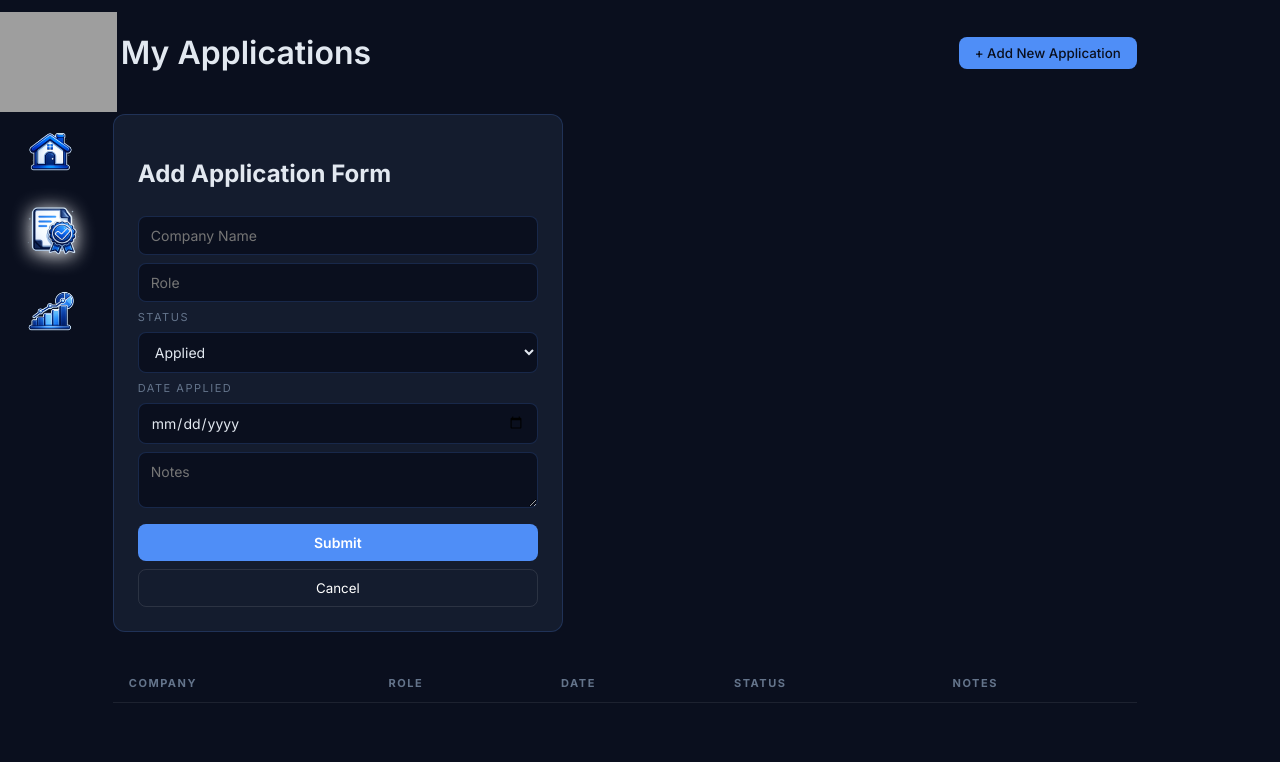
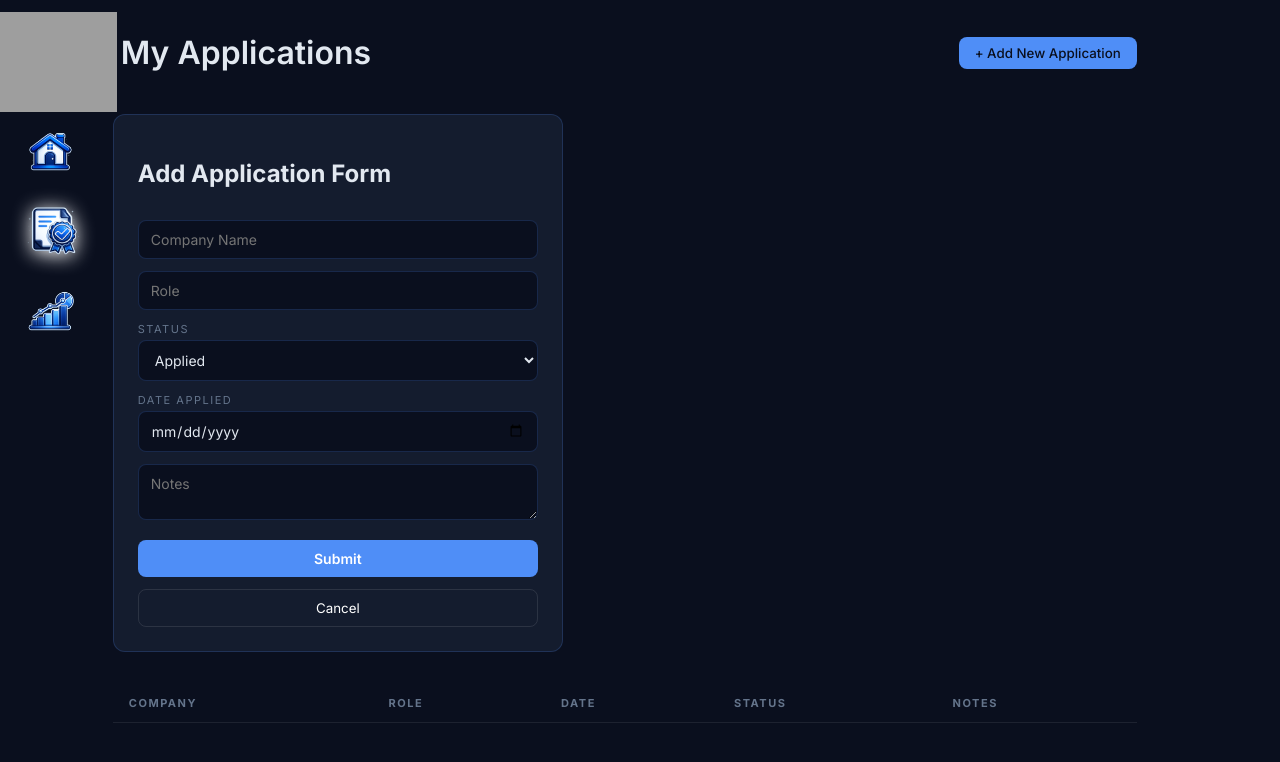
Before and after one commit to Prriiitttt/job-application-tracker, a React (Vite) app: page /applied in a window 1280 px wide. Both pictures are taken after a click on the button "+ Add New Application". Shown: the top 762 px of the page. Built offline with nearby package versions, Linux system fonts and the light colour scheme; grey boxes are pictures that could not be loaded.

Commit message:
feat: improve form layout and fix status colour logic

```diff
--- a/src/pages/Applied.css
+++ b/src/pages/Applied.css
@@ -39,7 +39,13 @@
 .application-form form {
   display: flex;
   flex-direction: column;
-  gap: 8px;
+  gap: 12px;
+}
+
+.form-field {
+    display: flex;
+    flex-direction: column;
+    gap: 4px;
 }
 
 .application-form label {
--- a/src/pages/Applied.jsx
+++ b/src/pages/Applied.jsx
@@ -15,7 +15,7 @@ export default function Applied() {
     const savedApplications = localStorage.getItem("applications");
     return savedApplications ? JSON.parse(savedApplications) : [];
   });
-  const[errors, setErrors] = useState({})
+  const [errors, setErrors] = useState({});
 
   function handleAddBtn() {
     setShowForm(true);
@@ -26,10 +26,10 @@ export default function Applied() {
   }
 
   function validateForm() {
-    const newErrors = {}
-    if (!formData.company) newErrors.company = "Company is required"
-    if (!formData.role) newErrors.role = "Role is required"
-    if (!formData.date) newErrors.date = "Date is required"
+    const newErrors = {};
+    if (!formData.company) newErrors.company = "Company is required";
+    if (!formData.role) newErrors.role = "Role is required";
+    if (!formData.date) newErrors.date = "Date is required";
     return newErrors;
   }
 
@@ -38,13 +38,13 @@ export default function Applied() {
     const foundErrors = validateForm();
 
     if (Object.keys(foundErrors).length > 0) {
-      setErrors(foundErrors)
-      return
+      setErrors(foundErrors);
+      return;
     }
 
-    setErrors({})
+    setErrors({});
 
-    setApplications([...applications, {...formData, id: Date.now()}]);
+    setApplications([...applications, { ...formData, id: Date.now() }]);
     setFormData({
       company: "",
       role: "",
@@ -60,15 +60,18 @@ export default function Applied() {
   }, [applications]);
 
   function handleStatusChange(index, newStatus) {
-    const updatedApplications = [...applications]
-    updatedApplications[index].status = newStatus
-    setApplications(updatedApplications)
+    const updatedApplications = [...applications];
+    updatedApplications[index].status = newStatus;
+    setApplications(updatedApplications);
   }
 
   function getStatusStyle(status) {
-  if (status === "Applied" || "applied")   return { background: "rgba(79,142,247,0.15)",  color: "#4f8ef7" }
-  if (status === "Interview" || "interview") return { background: "rgba(0,229,160,0.15)",   color: "#00e5a0" }
-  if (status === "Rejected" || "rejected")  return { background: "rgba(255,107,107,0.15)", color: "#ff6b6b" }
+    if (status === "applied" || status === "Applied")
+      return { background: "rgba(79,142,247,0.15)", color: "#4f8ef7" };
+    if (status === "interview" || status === "Interview")
+      return { background: "rgba(0,229,160,0.15)", color: "#00e5a0" };
+    if (status === "rejected" || status === "Rejected")
+      return { background: "rgba(255,107,107,0.15)", color: "#ff6b6b" };
   }
 
   return (
@@ -83,7 +86,8 @@ export default function Applied() {
         <div className="application-form">
           <form onSubmit={handleSubmit}>
             <h2>Add Application Form</h2>
-            {/* <label htmlFor="company">Company: </label> */}
+
+            <div className="form-field">
               <input
                 type="text"
                 id="company"
@@ -94,9 +98,12 @@ export default function Applied() {
                   setFormData({ ...formData, company: e.target.value })
                 }
               />
-            {errors.company && <span className="error-msg">{errors.company}</span>}
+              {errors.company && (
+                <span className="error-msg">{errors.company}</span>
+              )}
+            </div>
 
-            {/* <label htmlFor="role">Role:</label> */}
+            <div className="form-field">
               <input
                 type="text"
                 id="role"
@@ -108,8 +115,10 @@ export default function Applied() {
                 }
               />
               {errors.role && <span className="error-msg">{errors.role}</span>}
+            </div>
 
-            <label htmlFor="status">Status</label>
+            <div className="form-field">
+              <label htmlFor="date">Status</label>
               <select
                 name="status"
                 id="status"
@@ -122,6 +131,9 @@ export default function Applied() {
                 <option value="rejected">Rejected</option>
                 <option value="interview">Interview</option>
               </select>
+            </div>
+
+            <div className="form-field">
               <label htmlFor="date">Date Applied</label>
               <input
                 type="date"
@@ -133,8 +145,9 @@ export default function Applied() {
                 }
               />
               {errors.date && <span className="error-msg">{errors.date}</span>}
+            </div>
 
-            {/* <label htmlFor="notes">Notes:</label> */}
+            <div className="form-field">
               <textarea
                 id="notes"
                 name="notes"
@@ -145,6 +158,7 @@ export default function Applied() {
                   setFormData({ ...formData, notes: e.target.value })
                 }
               />
+            </div>
             <input type="submit" value="Submit" />
             <button type="button" onClick={cancelForm}>
               Cancel
@@ -170,7 +184,11 @@ export default function Applied() {
                 <td>{application.role}</td>
                 <td>{application.date}</td>
                 <td>
-                  <select name="status" id={`status-${index}`} value={application.status} style={getStatusStyle(application.status)}
+                  <select
+                    name="status"
+                    id={`status-${index}`}
+                    value={application.status}
+                    style={getStatusStyle(application.status)}
                     onChange={(e) => handleStatusChange(index, e.target.value)}
                   >
                     <option value="applied">Applied</option>
```
Lines whose indentation alone changed are shown as unchanged.
